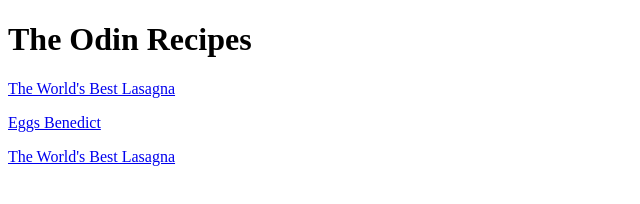
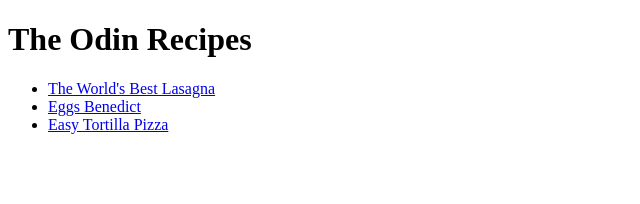
Before and after one commit to CaticBranko/odin-recipes, a plain HTML site: page index.html in a window 1280 px wide. Shown: the whole page, without its empty margins (0-640 px from the left). Drawn offline with Linux system fonts and the light colour scheme.

Commit message:
hopefully final commit

```diff
--- a/index.html
+++ b/index.html
@@ -9,9 +9,11 @@
     <body>
         <h1>The Odin Recipes</h1>
 
-        <p><a href="./recipes/lasagna.html">The World's Best Lasagna</a></p>
-        <p></p><a href="./recipes/eggsbennedict.html">Eggs Benedict</a></p>
-        <p></p><a href="./recipes/pizza.html">The World's Best Lasagna</a></p>
+        <ul>
+        <li><a href="./recipes/lasagna.html">The World's Best Lasagna</a></li>
+        <li><a href="./recipes/eggsbennedict.html">Eggs Benedict</a></li>
+        <li><a href="./recipes/pizza.html">Easy Tortilla Pizza</a></li>
+        </ul>
     </body>
 
 
```
